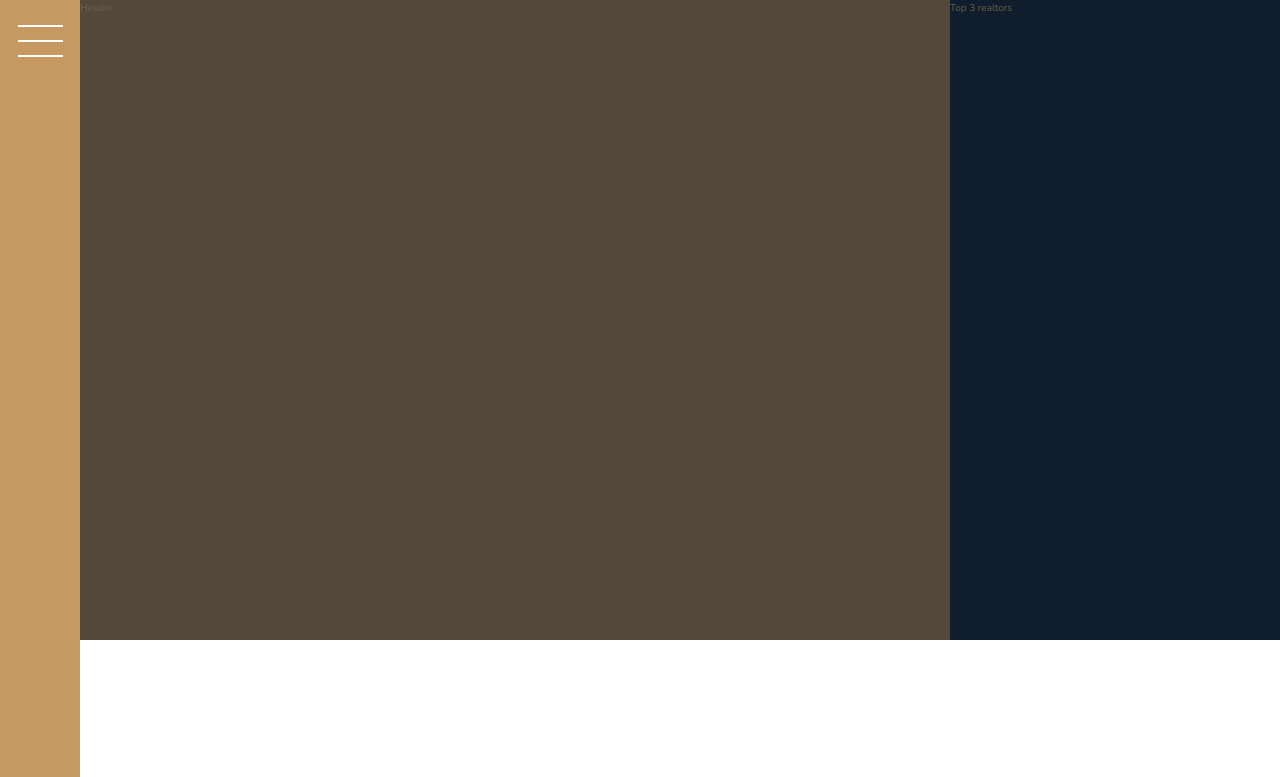
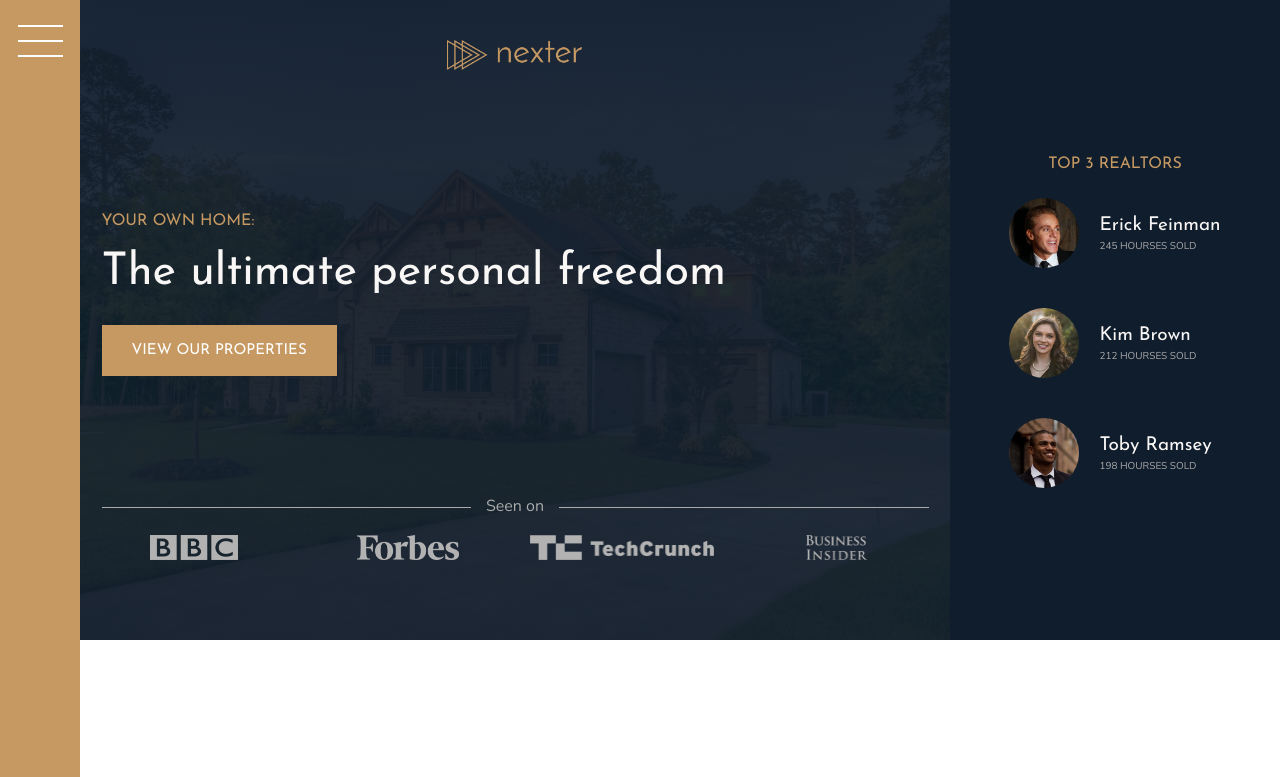
Before and after one commit to Celmad/Nexter, a website: page index.html in a window 1280 px wide. Shown: the top 777 px of the page. Drawn offline with nearby package versions, Linux system fonts and the light colour scheme.

Commit message:
Finish the Header and Realtors sections

```diff
--- a/index.html
+++ b/index.html
@@ -17,11 +17,40 @@
         </div>
 
         <header class="header">
-            Header
+            <img src="img/logo.png" alt="Nexter logo" class="header__logo">
+            <h3 class="heading-3">Your own home:</h3>
+            <h1 class="heading-1">The ultimate personal freedom</h1>
+            <button class="btn header__btn">View our properties</button>
+            <div class="header__seenon-text">Seen on</div>
+            <div class="header__seenon-logos">
+                <img src="img/logo-bbc.png" alt="Seen on logo 1">
+                <img src="img/logo-forbes.png" alt="Seen on logo 2">
+                <img src="img/logo-techcrunch.png" alt="Seen on logo 3">
+                <img src="img/logo-bi.png" alt="Seen on logo 4">
+            </div>
         </header>
 
         <div class="realtors">
-            Top 3 realtors
+            <h3 class="heading-3">Top 3 Realtors</h3>
+            <div class="realtors__list">
+                <img src="img/realtor-1.jpeg" alt="Realtor 1" class="realtors__img">
+                <div class="realtors__details">
+                    <h4 class="heading-4 heading-4--light">Erick Feinman</h4>
+                    <p class="realtors__sold">245 hourses sold</p>
+                </div>
+
+                <img src="img/realtor-2.jpeg" alt="Realtor 2" class="realtors__img">
+                <div class="realtors__details">
+                    <h4 class="heading-4 heading-4--light">Kim Brown</h4>
+                    <p class="realtors__sold">212 hourses sold</p>
+                </div>
+
+                <img src="img/realtor-3.jpeg" alt="Realtor 3" class="realtors__img">
+                <div class="realtors__details">
+                    <h4 class="heading-4 heading-4--light">Toby Ramsey</h4>
+                    <p class="realtors__sold">198 hourses sold</p>
+                </div>
+            </div>
         </div>
 
         <section class="features">
--- a/sass/_header.scss
+++ b/sass/_header.scss
@@ -1,4 +1,57 @@
 .header {
     background-color: $color-grey-dark-1;
     grid-column: full-start / col-end 6;
+    background-image: linear-gradient(rgba($color-secondary, .93),
+    rgba($color-secondary, .93)),
+    url(../img/hero.jpeg);
+    background-size: cover;
+    background-position: center;
+    padding: 8rem;
+    padding-top: 4rem;
+
+    display: grid;
+    grid-template-rows: 1fr min-content 6rem 1fr;
+    grid-template-columns: max-content;
+    grid-row-gap: 1.5rem;
+    justify-content: center;
+
+    &__logo {
+        height: 3rem;
+        justify-self: center;
+    }
+
+    &__btn {
+        align-self: start;
+        justify-self: start;
+    }
+
+    &__seenon-text {
+        display: grid;
+        grid-template-columns: 1fr max-content 1fr;
+        grid-column-gap: 1.5rem;
+        align-items: center;
+
+        font-size: 1.6rem;
+        color: $color-grey-light-2;
+
+        &::before,
+        &::after {
+            content: "";
+            height: 1px;
+            display: block;
+            background-color: currentColor;
+        }
+    }
+
+    &__seenon-logos {
+        display: grid;
+        grid-template-columns: repeat(4, 1fr);
+        grid-column-gap: 3rem;
+        justify-items: center;
+
+        img {
+            height: 2.5rem;
+            filter: brightness(70%);
+        }
+    }
 }
--- a/sass/_realtors.scss
+++ b/sass/_realtors.scss
@@ -1,4 +1,31 @@
 .realtors {
     background-color: $color-secondary;
     grid-column: col-start 7 / full-end;
+    padding: 3rem;
+
+    display: grid;
+    align-content: center;
+    justify-content: center;
+    justify-items: center;
+    grid-row-gap: 2rem;
+
+    &__list {
+        display: grid;
+        grid-template-columns: min-content max-content;
+        grid-column-gap: 2rem;
+        grid-row-gap: 5vh;
+        align-items: center;
+    }
+
+    &__img {
+        width: 7rem;
+        border-radius: 50%;
+        display: block;
+    }
+
+    &__sold {
+        text-transform: uppercase;
+        color: $color-grey-light-2;
+        margin-top: -3px;
+    }
 }
--- a/sass/_typography.scss
+++ b/sass/_typography.scss
@@ -5,6 +5,9 @@
 
 .heading-1 {
     @extend %heading;
+    font-size: 4.5rem;
+    color: $color-grey-light-1;
+    line-height: 1;
 }
 
 .heading-2 {
```
Also changed, not shown: css/style.css.
